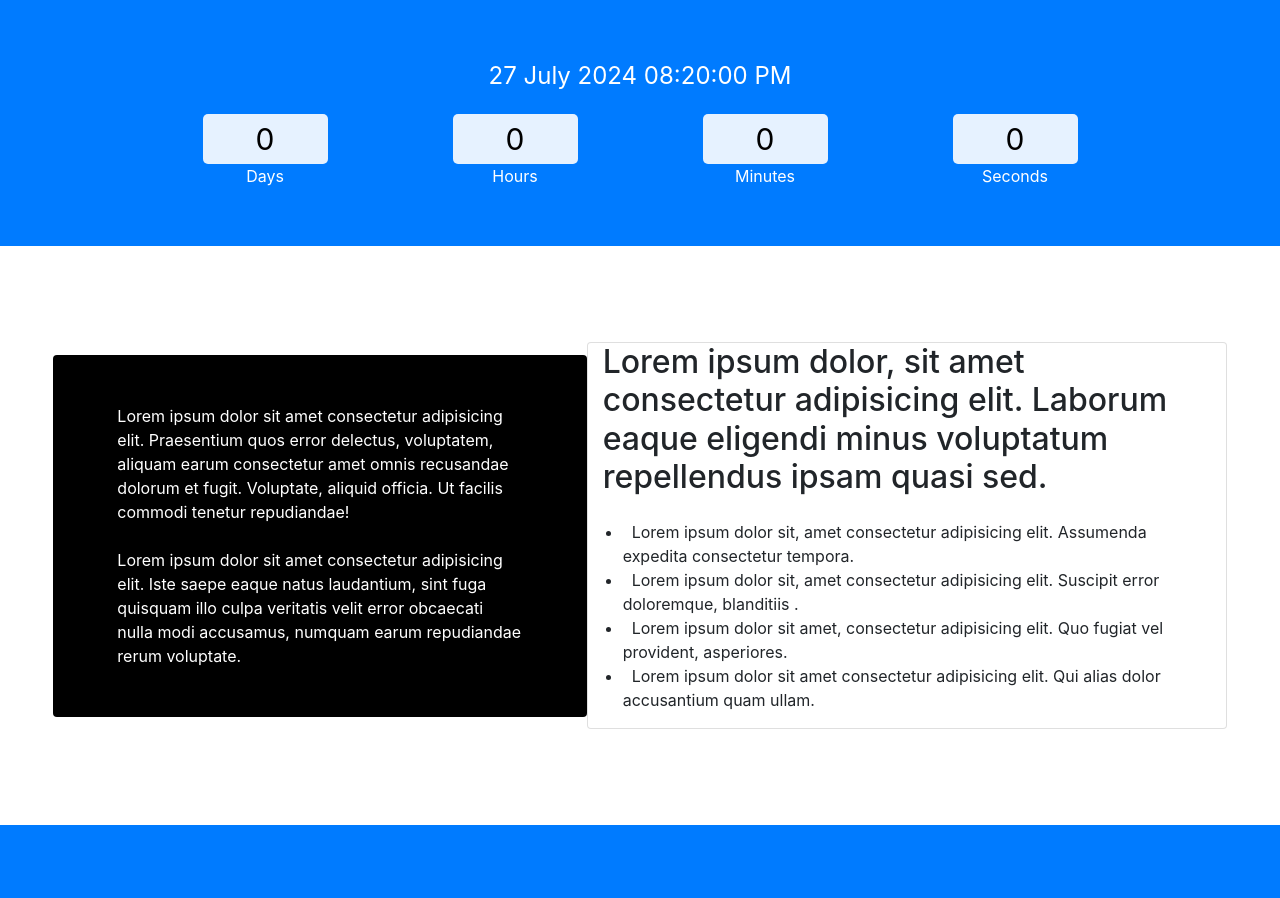
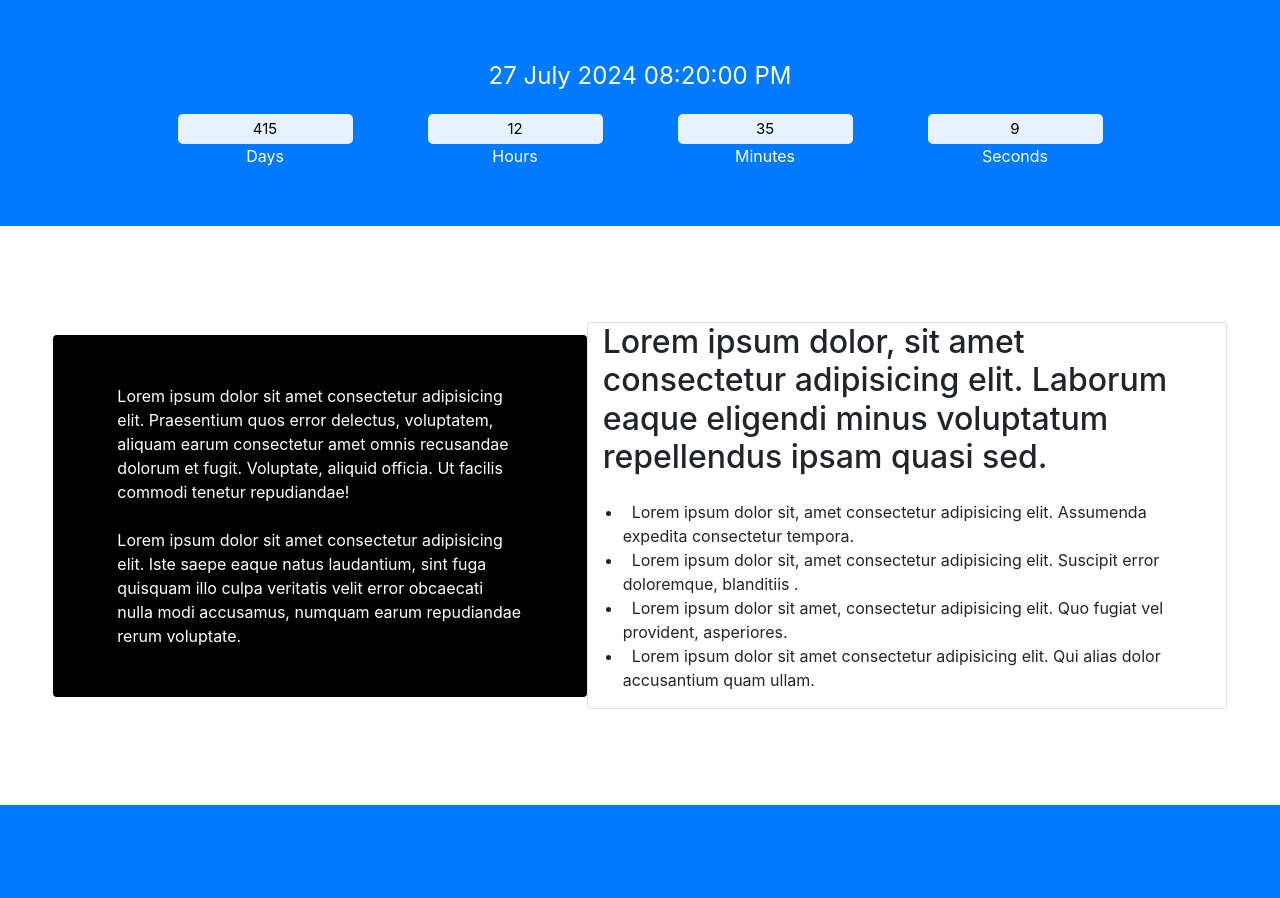
Before and after one commit to pratapchakraborty/submit1, a plain HTML site: page index.html in a window 1280 px wide. Shown: the part 1235-2133 px from the top of the page. Drawn offline with nearby package versions, Linux system fonts and the light colour scheme.

Commit message:
clock update

```diff
--- a/index.html
+++ b/index.html
@@ -154,22 +154,22 @@
             <div class="title" id="end-date">20 March 2022 10:00 PM</div>
             <div class="col">
                 <div>
-                    <input type="text" class="clock" readonly value="0">
+                    <input type="text" class="clock" readonly value="0" id="day">
                     <br/>
                     <label for="">Days</label>
                 </div>
                 <div>
-                    <input type="text" class="clock" readonly value="0">
+                    <input type="text" class="clock" readonly value="0" id="hr">
                     <br/>
                     <label for="">Hours</label>
                 </div>
                 <div>
-                    <input type="text" class="clock" readonly value="0">
+                    <input type="text" class="clock" readonly value="0" id="min">
                     <br/>
                     <label for="">Minutes</label>
                 </div>
                 <div>
-                    <input type="text" class="clock" readonly value="0">
+                    <input type="text" class="clock" readonly value="0" id="sec">
                     <br/>
                     <label for="">Seconds</label>
                 </div>
@@ -336,14 +336,19 @@
 
 
         function clock() {
-            let diff =  date.getTime() - Date.now();
-        let seconds = diff / 1000;
+            // let diff =  date.getTime() - Date.now();
+            let diff =  date.getTime() - new Date();
+            let seconds = diff / 1000;
         let d = Math.floor(seconds / (3600*24));
         let h = Math.floor(seconds % (3600*24) / 3600);
         let m = Math.floor(seconds % 3600 / 60);
         let s = Math.floor(seconds % 60);
         console.log(d+":"+h+":"+m+":"+s);
 
+        document.getElementById('day').value = d;
+        document.getElementById('hr').value = h;
+        document.getElementById('min').value = m;
+        document.getElementById('sec').value = s;
         }
 
         setInterval(
--- a/style.css
+++ b/style.css
@@ -107,6 +107,15 @@
     /* .side-border{
         visibility:hidden;
     } */
+    .clock {
+        width: 70%;
+        background-color: rgba(255, 255, 255, 0.9);
+        border-color: transparent;
+        border-radius: 5px;
+        height: 30px;
+        text-align: center;
+        font-size: 15px;
+    }
 }
 
 
```
